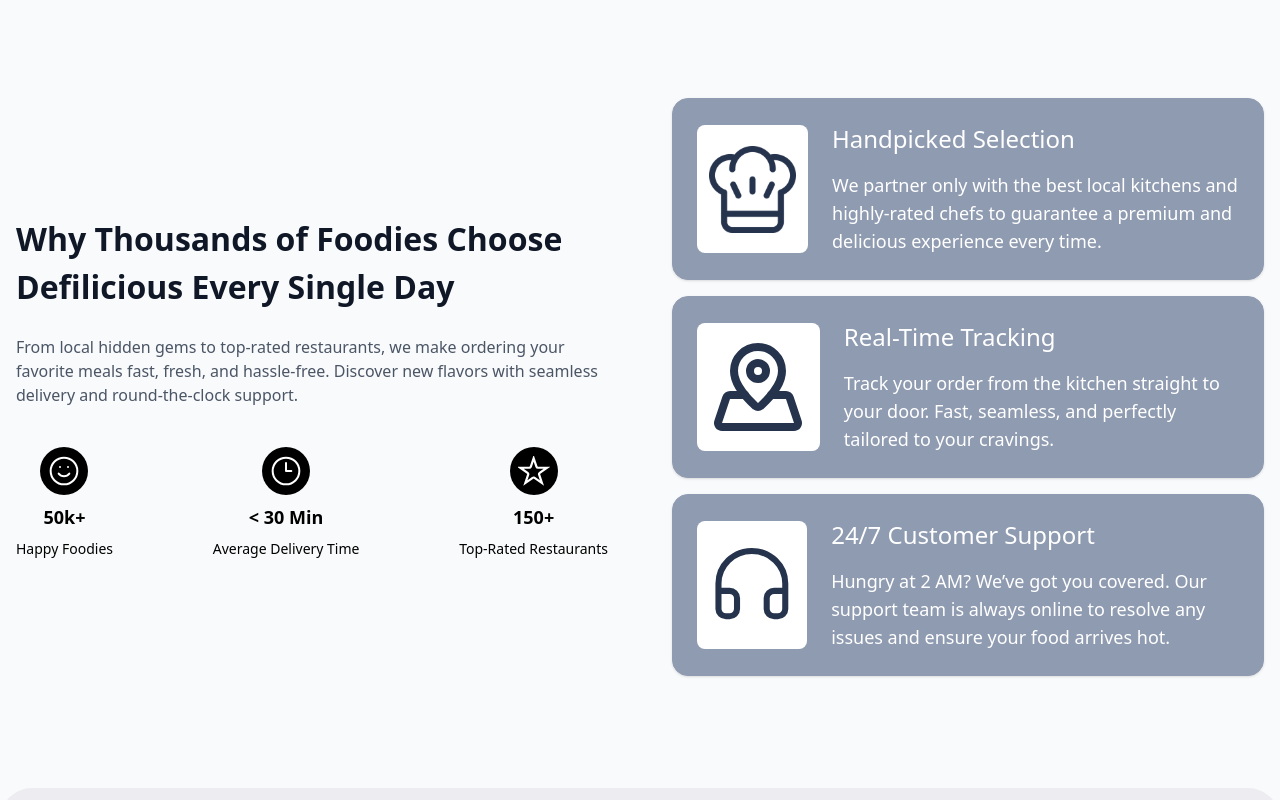
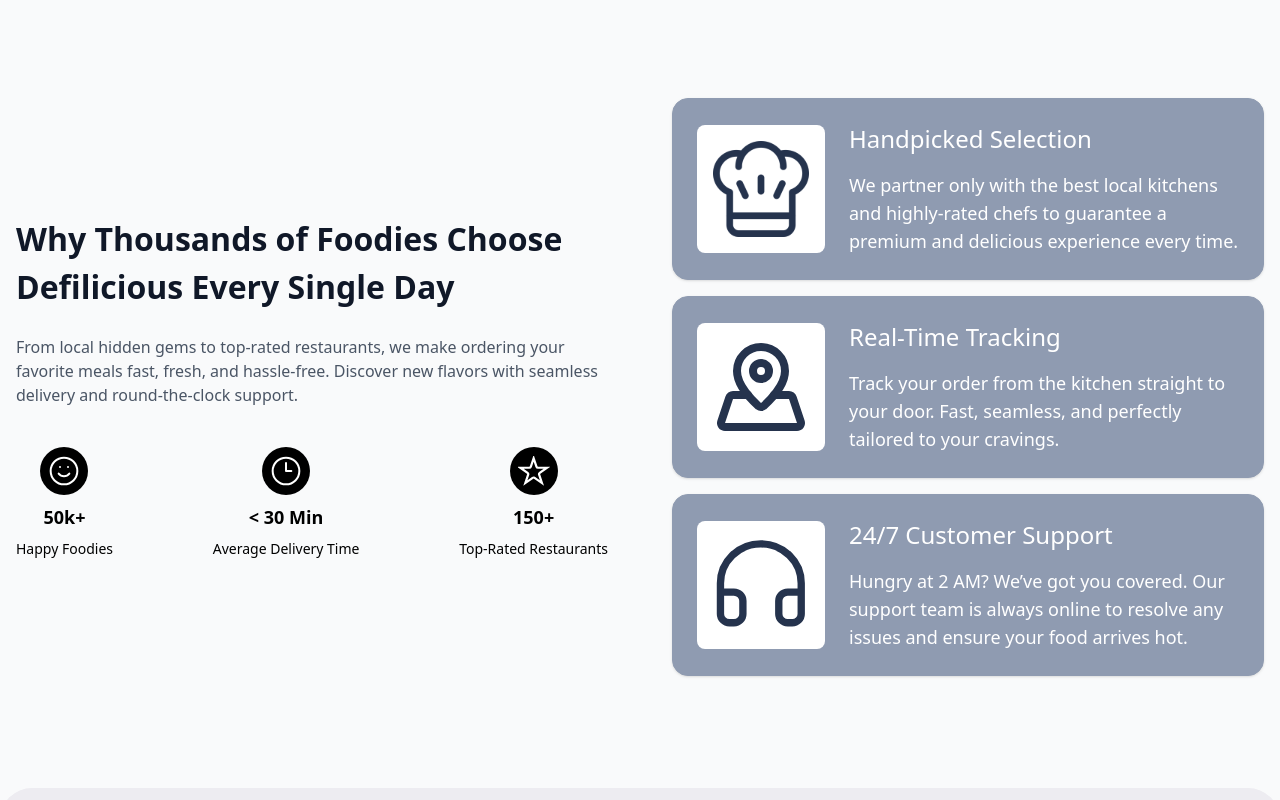
Before and after one commit to Bobo-s-boot/food-delivery, a React (Vite) app in the folder client/: page / in a window 1280 px wide. Shown: the part 720-1520 px from the top of the page. Built offline with nearby package versions, Linux system fonts and the light colour scheme; no server answers.

Commit message:
fix-higlights component

```diff
--- a/client/src/components/heroBlock/HeroBlock.jsx
+++ b/client/src/components/heroBlock/HeroBlock.jsx
@@ -57,7 +57,7 @@
         }
       >
         <div
-          className={`relative z-10 flex flex-col items-center columns-1 text-white/90 mb-72 ${contentClassName}`.trim()}
+          className={`relative z-10 flex flex-col items-center text-white/90 mb-72 ${contentClassName}`.trim()}
         >
           <h1 className="text-center font-normal leading-tight mb-5">
             {renderLines(titleLines)}
--- a/client/src/components/highlights/Highlights.jsx
+++ b/client/src/components/highlights/Highlights.jsx
@@ -54,7 +54,7 @@
               key={card.title}
               className="flex items-center gap-6 p-6 bg-[#8F9BB1] rounded-2xl shadow-sm border border-[#8F9BB1]"
             >
-              <div className="w-64 h-32 bg-white rounded-lg flex items-center justify-center py-8 px-3">
+              <div className="shrink-0 w-32 h-32 bg-white rounded-lg flex items-center justify-center py-8 px-3">
                 <img src={card.icon} alt={card.title} />
               </div>
               <div className="flex flex-col gap-4">
```
